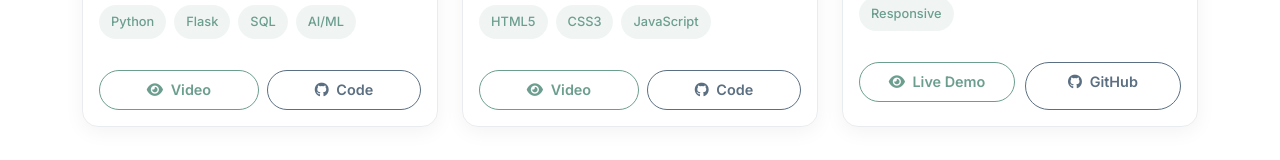
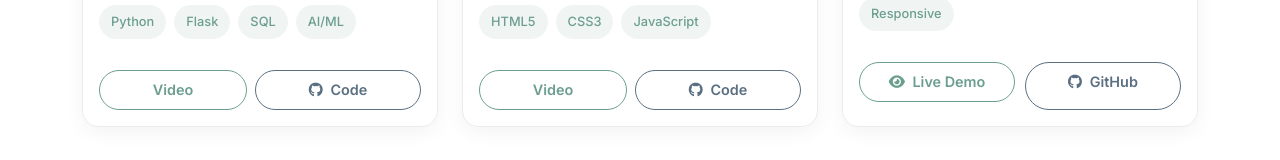
Before and after one commit to ThanaaKhairy/Portfolio-, a plain HTML site: page index.html in a window 1280 px wide. Shown: the part 6563-6723 px from the top of the page. Drawn offline with nearby package versions, Linux system fonts and the light colour scheme.

Commit message:
Update index.html

```diff
--- a/index.html
+++ b/index.html
@@ -675,7 +675,7 @@
                             <div class="project-links mt-3 d-flex gap-2">
                                    <a href="https://drive.google.com/file/d/1O8pmEdixODoRTHY20oaDK9Oq6Oe6fqcS/view?usp=drive_link" target="_blank"
                                     class="btn btn-sm btn-outline-primary flex-grow-1">
-                                    <i class="fa-solid fa-eye me-1"></i> Video
+                                     Video
                                 </a>
                                 <a href="https://github.com/ThanaaKhairy/AI-VS-AI" target="_blank"
                                     class="btn btn-sm btn-outline-secondary flex-grow-1">
@@ -736,7 +736,7 @@
                             <div class="project-links mt-3 d-flex gap-2">
                                    <a href="https://www.linkedin.com/posts/thanaa-khairy_webdevelopment-frontend-javascript-activity-7441606337911971840-0xT5?utm_source=share&utm_medium=member_desktop&rcm=ACoAAEZiq9kBc7kfI0Q5NOpemb2jJBtiiMQpWRs" target="_blank"
                                     class="btn btn-sm btn-outline-primary flex-grow-1">
-                                    <i class="fa-solid fa-eye me-1"></i> Video
+                                     Video
                                 </a>
                                 <a href="https://github.com/ThanaaKhairy/News-Sports" target="_blank"
                                     class="btn btn-sm btn-outline-secondary flex-grow-1">
```
